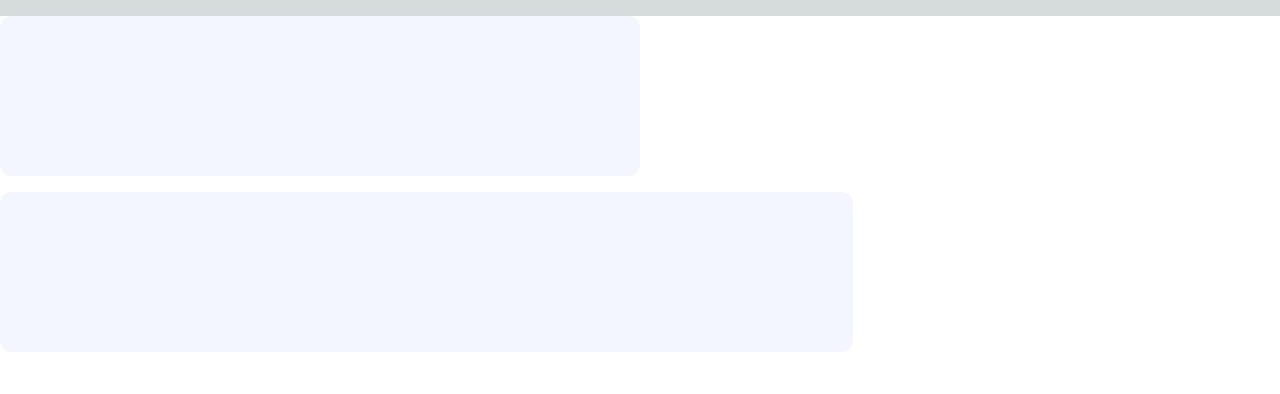
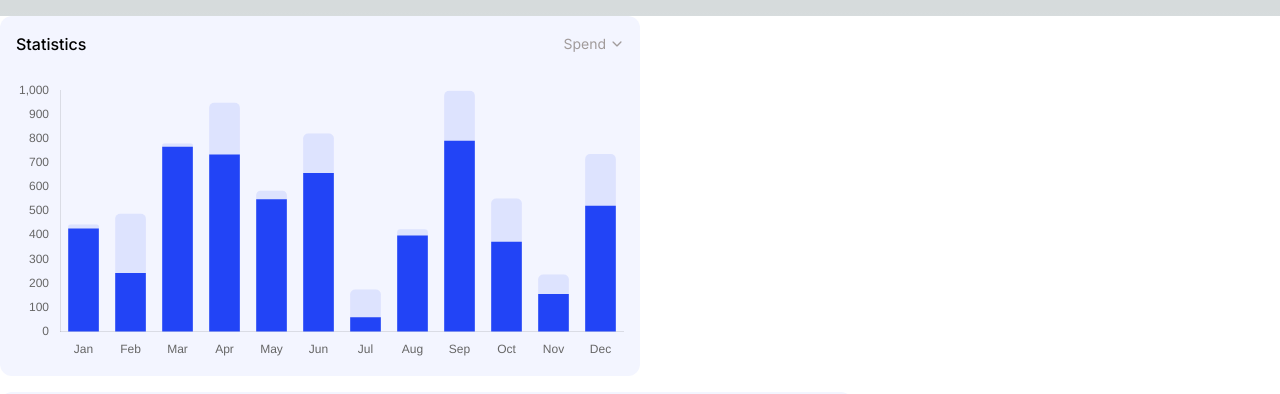
Before and after one commit to JasmineBabaYara/dashboard-demo-2, a Next.js app: page /dashboard in a window 1280 px wide. Shown: the top 394 px of the page. Built offline with nearby package versions, Linux system fonts and the light colour scheme.

Commit message:
add barchart

```diff
--- /dev/null
+++ b/app/barchart/page.js
@@ -0,0 +1,90 @@
+"use client";
+import React from "react";
+import {
+  Chart as ChartJS,
+  CategoryScale,
+  LinearScale,
+  BarElement,
+  Title,
+  Tooltip,
+  Legend,
+} from "chart.js";
+import { Bar } from "react-chartjs-2";
+import { faker } from "@faker-js/faker";
+
+ChartJS.register(
+  CategoryScale,
+  LinearScale,
+  BarElement,
+  Title,
+  Tooltip,
+  Legend
+);
+
+export const options = {
+  plugins: {
+    title: {
+      display: true,
+    },
+    legend: {
+      position: "bottom",
+      align: "center",
+      display: false,
+    },
+  },
+  responsive: true,
+  scales: {
+    x: {
+      stacked: true,
+      grid: {
+        display: false,
+      },
+    },
+    y: {
+      stacked: true,
+      grid: {
+        display: false,
+      },
+    },
+  },
+};
+
+const labels = [
+  "Jan",
+  "Feb",
+  "Mar",
+  "Apr",
+  "May",
+  "Jun",
+  "Jul",
+  "Aug",
+  "Sep",
+  "Oct",
+  "Nov",
+  "Dec",
+];
+
+export const data = {
+  labels,
+  datasets: [
+    {
+      label: "$",
+      data: labels.map(() => faker.datatype.number({ min: 0, max: 800 })),
+      backgroundColor: "#2244F6",
+      barThickness: 30,
+      maxBarThickness: 30,
+    },
+    {
+      label: "$",
+      data: labels.map(() => faker.datatype.number({ min: 0, max: 300 })),
+      backgroundColor: "rgba(34, 68, 246, 0.1)",
+      borderRadius: 5,
+      barThickness: 30,
+      maxBarThickness: 30,
+    },
+  ],
+};
+
+export default function App() {
+  return <Bar options={options} data={data} />;
+}
--- a/app/dashboard/page.js
+++ b/app/dashboard/page.js
@@ -1,10 +1,23 @@
+"use client";
 import React from "react";
+import { IoIosArrowDown } from "react-icons/io";
+import BarChart from "../barchart/page";
 
 export default function page() {
   return (
     <div className="mt-4 h-screen bg-white">
       <div className="grid grid-cols-4">
-        <div className="bg-secondary h-40 rounded-xl col-span-2"></div>
+        <div className="bg-secondary rounded-xl col-span-2 p-4">
+          <div className="flex justify-between items-center">
+            <p className="font-medium text-black text-base">Statistics</p>
+            <div className="flex items-center gap-1 text-gray text-sm">
+              <p className="">Spend</p>
+              <IoIosArrowDown />
+            </div>
+          </div>
+          <BarChart />
+        </div>
+        <div></div>
       </div>
       <div className="grid grid-cols-3 mt-4">
         <div className="bg-secondary h-40 rounded-xl col-span-2"></div>
```
